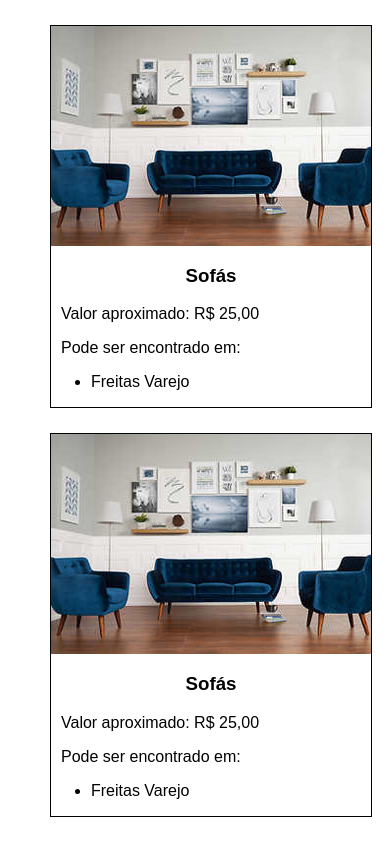
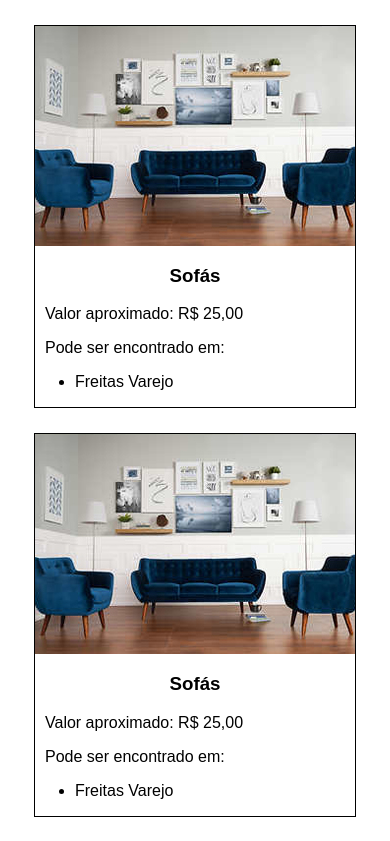
Before and after one commit to Jefferson227/legendary-potato, a React (Create React App) app: page / in a window 390 px wide. Shown: the top 841 px of the page. Built offline with nearby package versions, Linux system fonts and the light colour scheme.

Commit message:
chore(item): adjust the responsiveness

```diff
--- a/src/App.css
+++ b/src/App.css
@@ -1,6 +1,35 @@
 .flex-container {
-  margin: 25px 50px;
+  margin: 25px 156px;
   display: flex;
   flex-wrap: wrap;
-  justify-content: space-evenly;
+  justify-content: space-between;
 }
+
+/* In case of an odd number of items, align the last items to the left */
+.flex-container:after {
+  content: "";
+  flex: auto;
+}
+
+@media only screen and (max-width: 972px) {
+  .flex-container {
+    justify-content: center;
+  }
+
+  .flex-container:after {
+    content: "";
+    flex: inherit;
+  }
+}
+
+@media only screen and (max-width: 336px) {
+  .flex-container {
+    margin: 0;
+    margin-top: 40px;
+  }
+
+  .flex-container:after {
+    content: "";
+    flex: inherit;
+  }
+}
--- a/src/Item/Item.css
+++ b/src/Item/Item.css
@@ -22,3 +22,11 @@
 h3 {
   text-align: center;
 }
+
+@media only screen and (max-width: 336px) {
+  .image {
+    background: url(../assets/images/living-room.jpg) center;
+    width: 220px;
+    height: 220px;
+  }
+}
```
